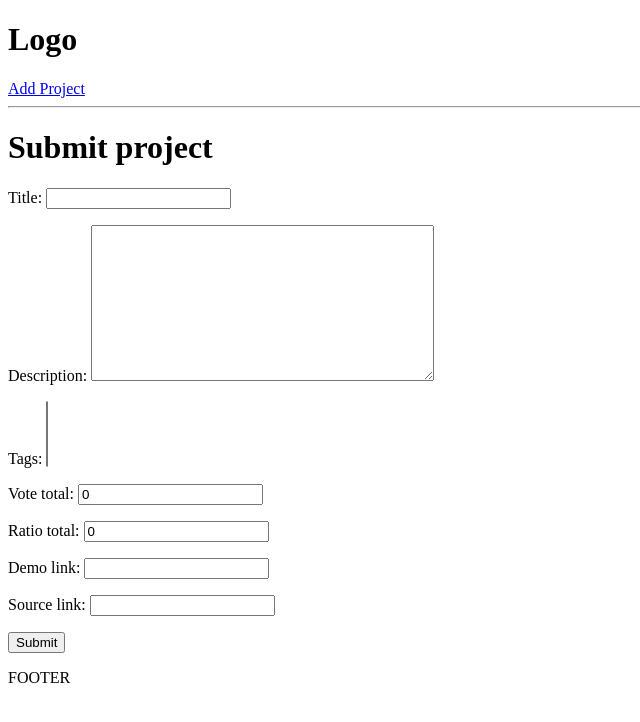
After one commit to duongtrongchi/Dev-Freelance, a Django app: page /create-project/ in a window 1280 px wide. The commit adds this page. Shown: the top 722 px of the page, without its empty margins (0-640 px from the left). Run offline with Django 4.2, Linux system fonts and the light colour scheme; data that the repository does not hold is empty.

Commit message:
add form in django

```diff
--- a/projects/admin.py
+++ b/projects/admin.py
@@ -1,5 +1,7 @@
 from django.contrib import admin
-from .models import Project
+from .models import Project, Review, Tag
 
 
 admin.site.register(Project)
+admin.site.register(Review)
+admin.site.register(Tag)
--- /dev/null
+++ b/projects/forms.py
@@ -0,0 +1,9 @@
+from django.forms import ModelForm
+from .models import Project
+
+
+
+class ProjectForm(ModelForm):
+    class Meta:
+        model = Project
+        fields = '__all__'
--- a/projects/models.py
+++ b/projects/models.py
@@ -11,10 +11,50 @@ class Project(models.Model):
     )
     title = models.CharField(max_length=255)
     description = models.TextField(null=True, blank=True)
+    tags = models.ManyToManyField('Tag', blank=True)
+    vote_total = models.IntegerField(default=0, null=True, blank=True)
+    ratio_total = models.IntegerField(default=0, null=True, blank=True)
     demo_link = models.CharField(max_length=2048, null=True, blank=True)
     source_link = models.CharField(max_length=2048, null=True, blank=True)
     created = models.DateTimeField(auto_now_add=True)
 
 
-    def __str__(self):
+    def __str__(self) -> str:
         return self.title
+
+
+class Review(models.Model):
+    VOTE_TYPE = (
+        ('up', 'Up Vote'),
+        ('down', 'Down Vote')
+    )
+    id = models.UUIDField(
+        default=uuid.uuid4,
+        unique=True,
+        primary_key=True,
+        editable=False
+    )
+    # owner =
+    project = models.ForeignKey(Project, on_delete=models.CASCADE)
+    body = models.TextField(null=True, blank=True)
+    value =  models.CharField(max_length=2048, choices=VOTE_TYPE)
+    created = models.DateTimeField(auto_now_add=True)
+
+
+    def __str__(self) -> str:
+        return self.value
+
+
+class Tag(models.Model):
+    id = models.UUIDField(
+        default=uuid.uuid4,
+        unique=True,
+        primary_key=True,
+        editable=False
+    )
+    name = models.CharField(max_length=255)
+    created = models.DateTimeField(auto_now_add=True)
+
+
+    def __str__(self) -> str:
+        return self.name
--- a/projects/templates/projects/project.html
+++ b/projects/templates/projects/project.html
@@ -3,6 +3,12 @@
 
 {% block content %}
     <h1>{{projectObj.title}}</h1>
+    <hr>
+        {% for tag in  projectObj.tags.all %}
+            <span style="border:1px solid grey">{{tag}}</span>
+
+        {% endfor %}
+    <hr>
     <ul>
         <li>{{projectObj.created}}</li>
         <li>{{projectObj.description}}</li>
--- /dev/null
+++ b/projects/templates/projects/project_form.html
@@ -0,0 +1,16 @@
+{% extends 'main.html' %}
+
+
+{% block content %}
+<h1>Submit project</h1>
+
+<form method="POST">
+    {% csrf_token %}
+
+    {{form.as_p}}
+
+    <input type="submit">
+
+</form>
+
+{% endblock content %}
--- a/projects/urls.py
+++ b/projects/urls.py
@@ -1,7 +1,8 @@
 from django.urls import path
-from .views import list_all_project, get_project
+from .views import list_all_project, get_project, submit_form
 
 urlpatterns = [
     path('', list_all_project, name='list_all_job'),
-    path('project/<str:pk>', get_project, name='get_project')
+    path('project/<str:pk>', get_project, name='get_project'),
+    path('create-project/', submit_form, name='submit-form')
 ]
--- a/projects/views.py
+++ b/projects/views.py
@@ -1,6 +1,6 @@
 from django.shortcuts import render
 from .models import Project
-
+from .forms import ProjectForm
 
 def list_all_project(request):
     project_list = Project.objects.all()
@@ -10,3 +10,10 @@ def list_all_project(request):
 def get_project(request, pk):
     projectObj = Project.objects.get(id=pk)
     return render(request, 'projects/project.html', {'projectObj':projectObj})
+
+
+def submit_form(request):
+    formObj = ProjectForm()
+    context = {'form': formObj}
+
+    return render(request, 'projects/project_form.html', context=context)
--- a/templates/navbar.html
+++ b/templates/navbar.html
@@ -1,2 +1,3 @@
 <h1>Logo</h1>
+<a href="create-project/">Add Project</a>
 <hr>
```
Also changed, not shown: projects/templates/projects/projects.html (+24 -15 lines), projects/migrations/0002_tag_project_ratio_total_project_vote_total_review_and_more.py (added).
